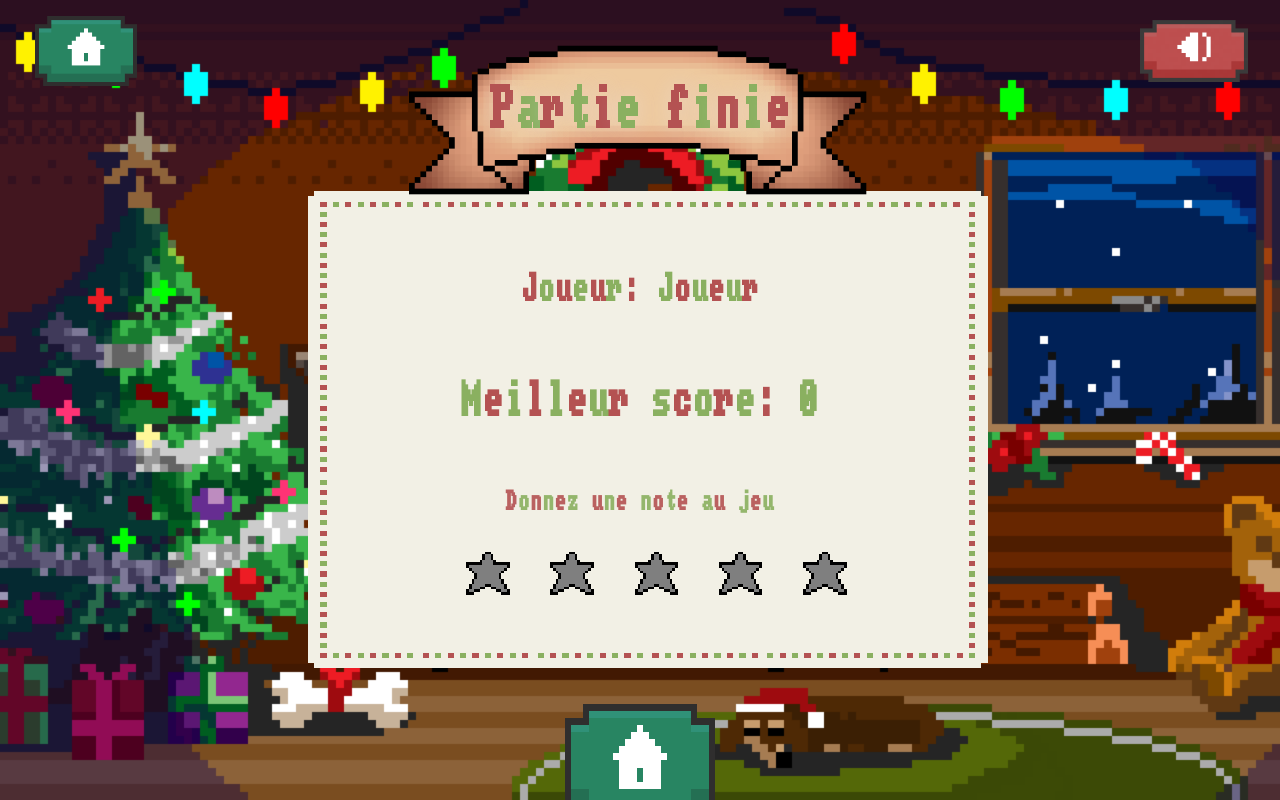
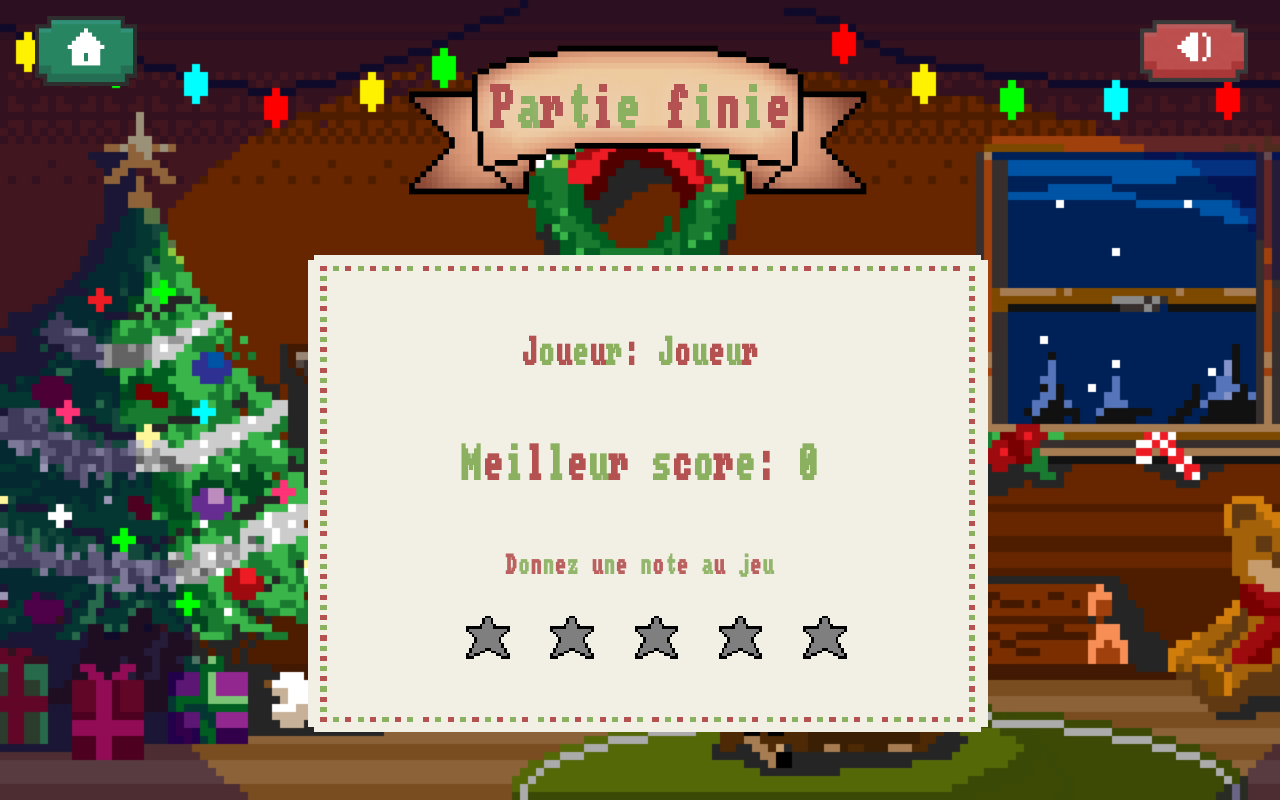
Before and after one commit to ethan-frot/Drunk-Santa, a Next.js app: page /views/score in a window 1280 px wide. Built offline with nearby package versions, Linux system fonts and the light colour scheme; no server answers; the database is empty.

Commit message:
🥅 💄 Remove duplicated home button

```diff
--- a/app/views/score/page.tsx
+++ b/app/views/score/page.tsx
@@ -7,6 +7,7 @@ import HomeButton from '@/app/components/HomeButton';
 import { renderAlternating } from '@/app/utils/renderAlternating';
 import MusicManager from '@/app/utils/musicManager';
 import SoundToggleButton from '@/app/components/SoundToggleButton';
+import SoundManager from '@/app/utils/soundManager';
 
 function ScoreView() {
   const router = useRouter();
@@ -277,7 +278,7 @@ function ScoreView() {
                      key={i}
                     onMouseEnter={() => setHoverRating(i > rating ? i : null)}
                     onClick={() => {
-                      SoundManager.getInstance().playClickSound();
+                      SoundManager.getInstance().playButtonClick();
                       fetch('/api/rating', {
                         method: 'POST',
                         headers: { 'Content-Type': 'application/json' },
@@ -319,50 +320,6 @@ function ScoreView() {
             )}
           </div>
         </div>
-
-
-
-        <div style={{ display: 'flex', justifyContent: 'center', marginTop: '3rem', gap: '1rem' }}>
-          <button
-            onClick={() => {
-              SoundManager.getInstance().playClickSound();
-              try {
-                localStorage.removeItem('playerPseudo');
-                localStorage.removeItem('gameScore');
-              } catch {}
-              router.push('/');
-            }}
-            style={{
-              background: 'transparent',
-              backgroundImage: "url('/assets/ui/buttons/home-button-up.png')",
-              backgroundRepeat: 'no-repeat',
-              backgroundSize: '100% 100%',
-              backgroundPosition: 'center',
-              imageRendering: 'pixelated',
-              border: 'none',
-              cursor: 'pointer',
-              width: '100px',
-              height: '80px',
-              transform: 'scale(1.5)',
-              transition: 'transform 80ms ease-out'
-            }}
-            onMouseDown={(e) => {
-              e.currentTarget.style.backgroundImage = "url('/assets/ui/buttons/home-button-down.png')";
-              e.currentTarget.style.transform = 'scale(1.5) translateY(2px)';
-            }}
-            onMouseUp={(e) => {
-              e.currentTarget.style.backgroundImage = "url('/assets/ui/buttons/home-button-up.png')";
-              e.currentTarget.style.transform = 'scale(1.5)';
-            }}
-            onMouseLeave={(e) => {
-              e.currentTarget.style.backgroundImage = "url('/assets/ui/buttons/home-button-up.png')";
-              e.currentTarget.style.transform = 'scale(1.5)';
-            }}
-            onMouseEnter={(e) => {
-              e.currentTarget.style.transform = 'scale(1.6)';
-            }}
-          />
-        </div>
       </div>
 
       {/* Sound toggle button */}
```
